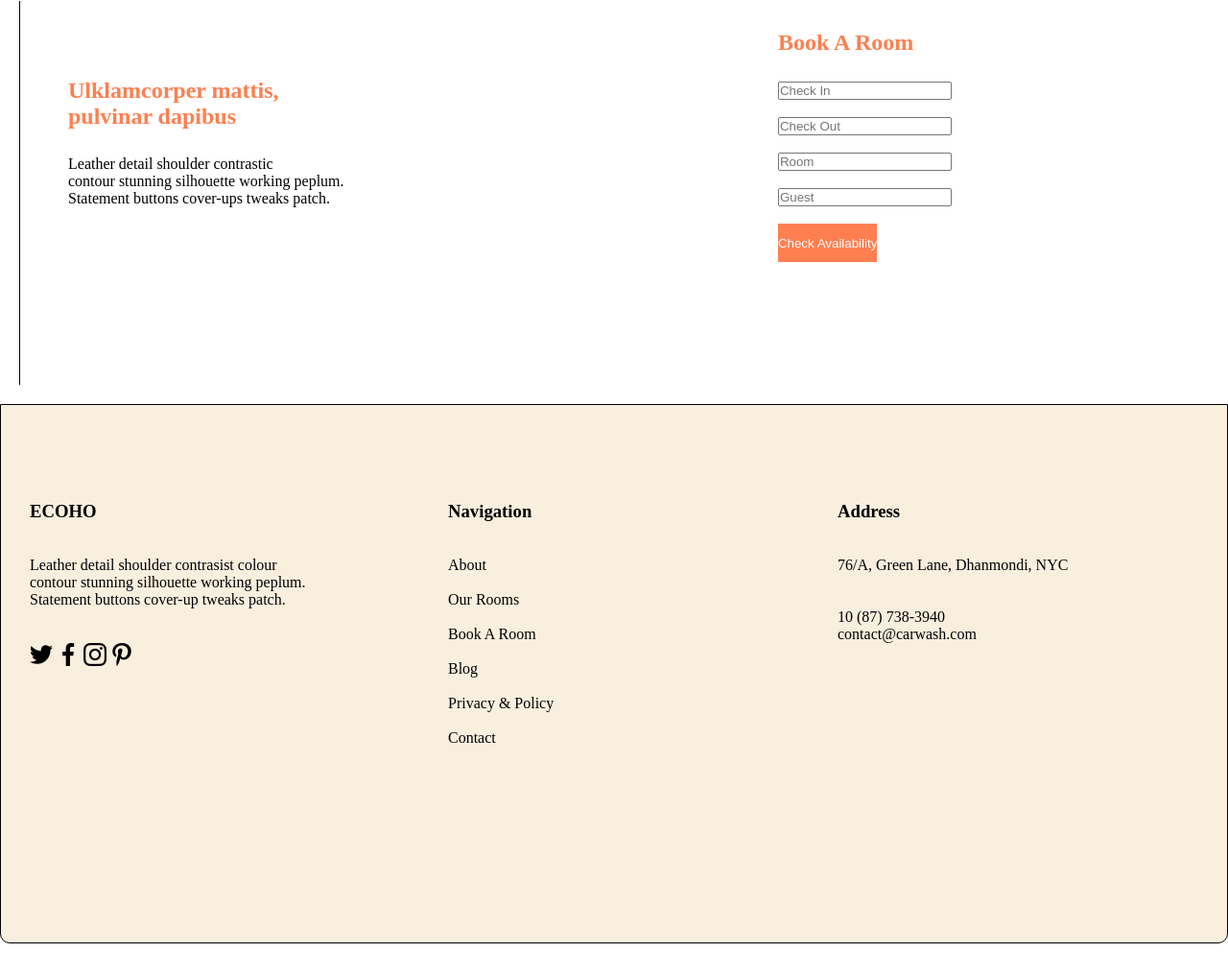
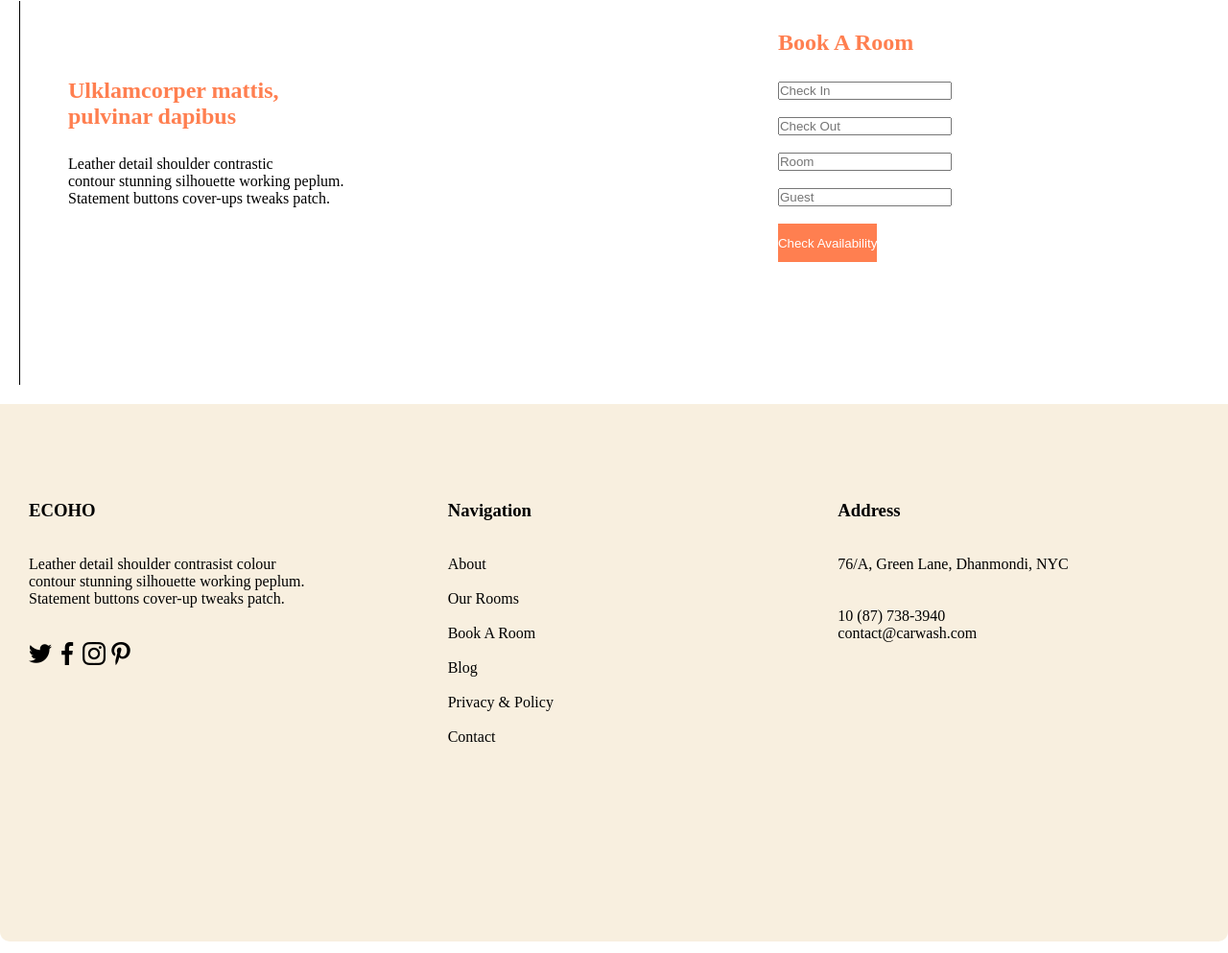
Before and after one commit to kuya-ui/Hotel, a plain HTML site: page index.html in a window 1280 px wide. Shown: the part 2073-3066 px from the top of the page at 96% size. Drawn offline with Linux system fonts and the light colour scheme.

Commit message:
add changes

```diff
--- a/style.css
+++ b/style.css
@@ -180,7 +180,7 @@ a{
 }
 .footer{
     height: 70vh;
-    border: 1px solid;
+    border: transparent;
     margin: 10px 0px;
     border-radius: 0px 0px 10px 10px;
     background-color: rgba(241, 222, 187, 0.473);
```
